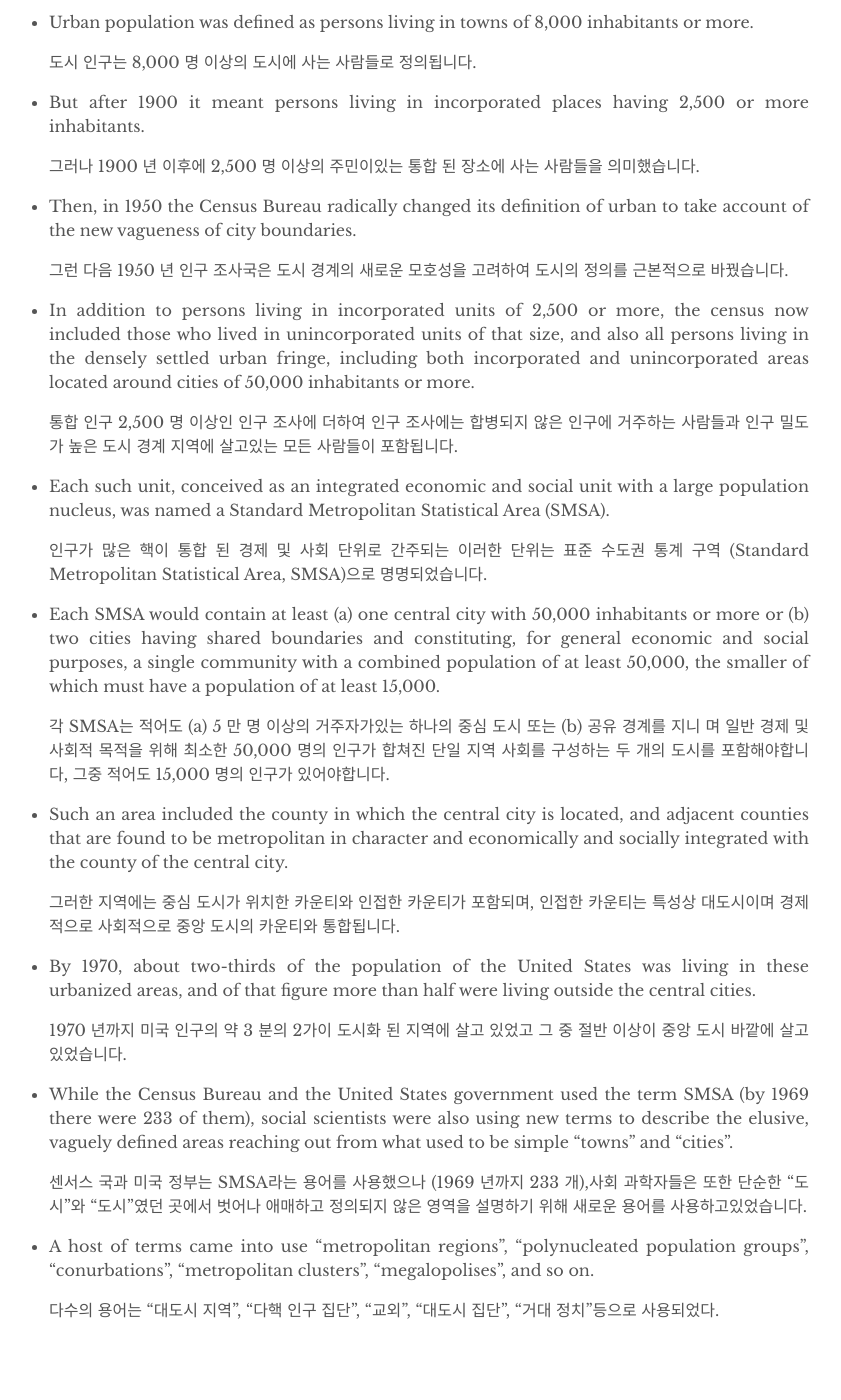
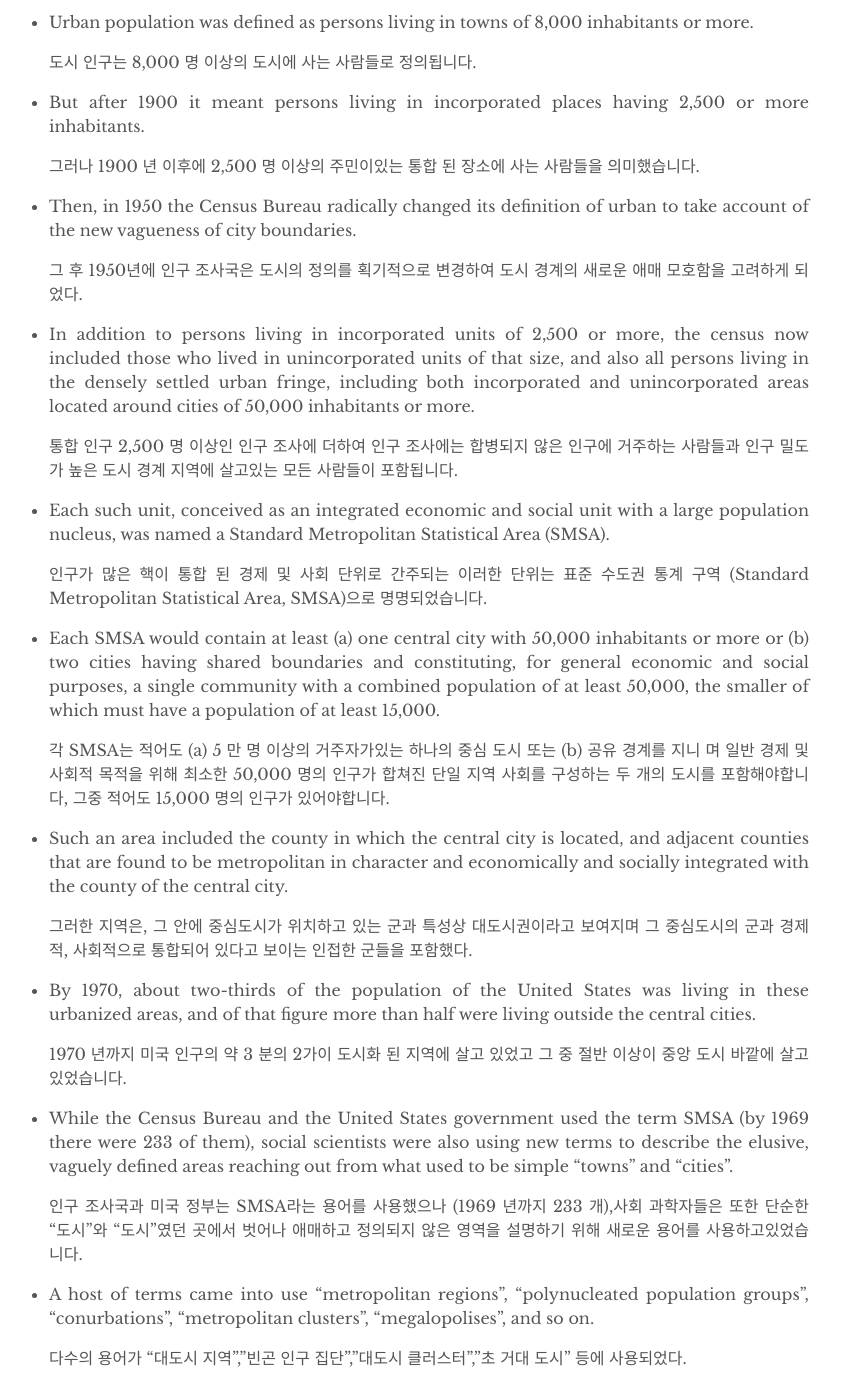
Before and after one commit to glqdlt/glqdlt.github.io, a Jekyll site: the page built from _posts/2099-12-31-대학원-영어시험.md, in a window 1280 px wide and 1400 px high, scrolled down 11708 px. Shown: the whole window, without its empty margins (231-1072 px from the left). Built offline with Jekyll 4.4.1, drawn with Linux system fonts in a browser that asks for light colours; comment, search, counter and statistics services are not loaded; some of the changed text lies outside the part shown.

Commit message:
update : 5번

```diff
--- a/_posts/2099-12-31-대학원-영어시험.md
+++ b/_posts/2099-12-31-대학원-영어시험.md
@@ -461,12 +461,12 @@ A host of terms came into use “metropolitan regions”, “polynucleated popul
 
 + The changing profile of a city in the United States is apparent in the shifting definitions used by the United States Bureau of the Census.
 
-    미국 인구 통계국 (Bureau of Census)이 사용하는 변화하는 정의에서 명백한 것은 미국의 도시 변화입니다.
+    미국 도시의 변화하는 모습은 미국 인구통계국에 의해 사용되는 변화하는 정의에서 분명하게 나타난다.
 
 
 + In 1870 the census officially distinguished the nation's urban from its rural population for the first time.
 
-    1870 년에 센서스는 공식적으로 국가의 도시와 농촌 인구를 처음으로 구별했습니다.
+    1870년 인구 조사에서 공식적으로 시골 인구와 시골 인구를 처음으로 구별했다.
 
 
 + Urban population was defined as persons living in towns of 8,000 inhabitants or more.
@@ -481,7 +481,7 @@ A host of terms came into use “metropolitan regions”, “polynucleated popul
 
 + Then, in 1950 the Census Bureau radically changed its definition of urban to take account of the new vagueness of city boundaries.
 
-    그런 다음 1950 년 인구 조사국은 도시 경계의 새로운 모호성을 고려하여 도시의 정의를 근본적으로 바꿨습니다.
+    그 후 1950년에 인구 조사국은 도시의 정의를 획기적으로 변경하여 도시 경계의 새로운 애매 모호함을 고려하게 되었다.
 
 
 + In addition to persons living in incorporated units of 2,500 or more, the census now included those who lived in unincorporated units of that size, and also all persons living in the densely settled urban fringe, including both incorporated and unincorporated areas located around cities of 50,000 inhabitants or more.
@@ -495,8 +495,6 @@ A host of terms came into use “metropolitan regions”, “polynucleated popul
 
 
 
-
-
 + Each SMSA would contain at least (a) one central city with 50,000 inhabitants or more or (b) two cities having shared boundaries and constituting, for general economic and social purposes, a single community with a combined population of at least 50,000, the smaller of which must have a population of at least 15,000.
 
     각 SMSA는 적어도 (a) 5 만 명 이상의 거주자가있는 하나의 중심 도시 또는 (b) 공유 경계를 지니 며 일반 경제 및 사회적 목적을 위해 최소한 50,000 명의 인구가 합쳐진 단일 지역 사회를 구성하는 두 개의 도시를 포함해야합니다, 그중 적어도 15,000 명의 인구가 있어야합니다.
@@ -504,7 +502,7 @@ A host of terms came into use “metropolitan regions”, “polynucleated popul
 
 + Such an area included the county in which the central city is located, and adjacent counties that are found to be metropolitan in character and economically and socially integrated with the county of the central city.
 
-    그러한 지역에는 중심 도시가 위치한 카운티와 인접한 카운티가 포함되며, 인접한 카운티는 특성상 대도시이며 경제적으로 사회적으로 중앙 도시의 카운티와 통합됩니다.
+    그러한 지역은, 그 안에 중심도시가 위치하고 있는 군과 특성상 대도시권이라고 보여지며 그 중심도시의 군과 경제적, 사회적으로 통합되어 있다고 보이는 인접한 군들을 포함했다.
 
 
 + By 1970, about two-thirds of the population of the United States was living in these urbanized areas, and of that figure more than half were living outside the central cities.
@@ -513,13 +511,10 @@ A host of terms came into use “metropolitan regions”, “polynucleated popul
 
 
 
-
-
-
 + While the Census Bureau and the United States government used the term SMSA (by 1969 there were 233 of them), social scientists were also using new terms to describe the elusive, vaguely defined areas reaching out from what used to be simple “towns” and “cities”.
 
-    센서스 국과 미국 정부는 SMSA라는 용어를 사용했으나 (1969 년까지 233 개),사회 과학자들은 또한 단순한 "도시"와 "도시"였던 곳에서 벗어나 애매하고 정의되지 않은 영역을 설명하기 위해 새로운 용어를 사용하고있었습니다.
+    인구 조사국과 미국 정부는 SMSA라는 용어를 사용했으나 (1969 년까지 233 개),사회 과학자들은 또한 단순한 "도시"와 "도시"였던 곳에서 벗어나 애매하고 정의되지 않은 영역을 설명하기 위해 새로운 용어를 사용하고있었습니다.
 
 + A host of terms came into use “metropolitan regions”, “polynucleated population groups”, “conurbations”, “metropolitan clusters”, “megalopolises”, and so on.
 
-    다수의 용어는 "대도시 지역", "다핵 인구 집단", "교외", "대도시 집단", "거대 정치"등으로 사용되었다.
+    다수의 용어가 "대도시 지역","빈곤 인구 집단","대도시 클러스터","초 거대 도시" 등에 사용되었다.
```
